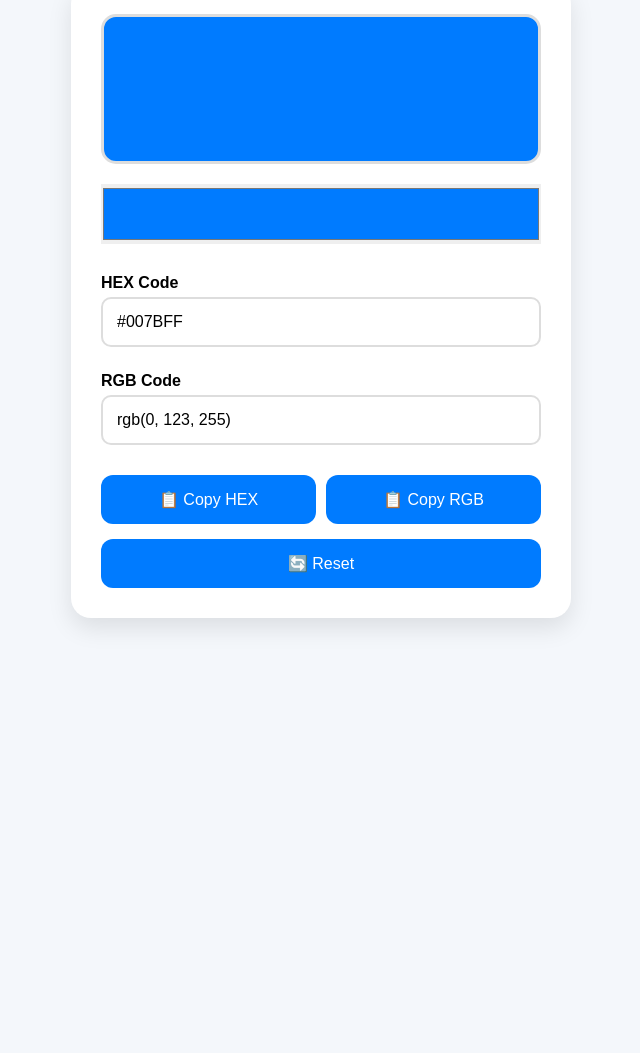
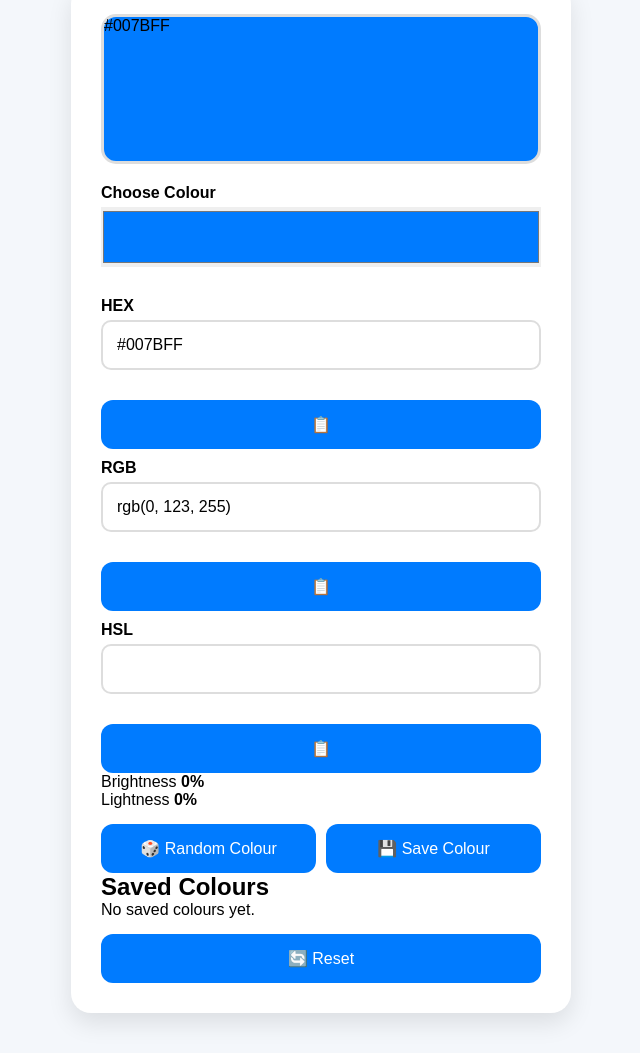
Before and after one commit to abdulghafarbabamuhammad80-ctrl/abdulghafarbabamuhammad80-ctrl.github.io, a plain HTML site: page color.html in a window 1280 px wide. Shown: the part 264-1317 px from the top of the page, without its empty margins (319-959 px from the left). Before the commit the page ends 922 px from the top, so only its background shows below. Drawn offline with Linux system fonts and the light colour scheme.

Commit message:
Enhance color picker UI and add functionality
Updated color picker interface with improved layout and functionality.

```diff
--- a/color.html
+++ b/color.html
@@ -10,61 +10,188 @@
 <link rel="stylesheet" href="color.css">
 
 </head>
+
 <body>
 
 <header>
 
 <h1>🎨 Colour Picker</h1>
 
-<p>Choose any colour and copy its code.</p>
+<p>Pick, explore and copy colours instantly.</p>
 
 <a href="index.html" class="home-btn">
-
 ← Back to ToolHub
-
 </a>
 
 </header>
 
 <div class="container">
 
-<div id="preview"></div>
+    <!-- COLOUR PREVIEW -->
+
+    <div id="preview">
+
+        <span id="previewText">
+            #007BFF
+        </span>
+
+    </div>
+
+
+    <!-- COLOUR INPUT -->
+
+    <label for="colorPicker">
+        Choose Colour
+    </label>
 
     <input
         type="color"
         id="colorPicker"
-value="#007bff">
+        value="#007bff"
+    >
 
-<label>HEX Code</label>
+
+    <!-- COLOUR CODES -->
+
+    <div class="color-info">
+
+        <div class="color-field">
+
+            <label for="hex">
+                HEX
+            </label>
+
+            <div class="input-row">
 
                 <input
                     type="text"
                     id="hex"
-readonly>
+                    readonly
+                >
 
-<label>RGB Code</label>
+                <button id="copyHex">
+                    📋
+                </button>
+
+            </div>
+
+        </div>
+
+
+        <div class="color-field">
+
+            <label for="rgb">
+                RGB
+            </label>
+
+            <div class="input-row">
 
                 <input
                     type="text"
                     id="rgb"
-readonly>
-
-<div class="buttons">
-
-<button id="copyHex">
-📋 Copy HEX
-</button>
+                    readonly
+                >
 
                 <button id="copyRgb">
-📋 Copy RGB
+                    📋
                 </button>
 
             </div>
 
+        </div>
+
+
+        <div class="color-field">
+
+            <label for="hsl">
+                HSL
+            </label>
+
+            <div class="input-row">
+
+                <input
+                    type="text"
+                    id="hsl"
+                    readonly
+                >
+
+                <button id="copyHsl">
+                    📋
+                </button>
+
+            </div>
+
+        </div>
+
+    </div>
+
+
+    <!-- COLOUR DETAILS -->
+
+    <div class="details">
+
+        <div class="detail-card">
+
+            <span class="detail-label">
+                Brightness
+            </span>
+
+            <strong id="brightness">
+                0%
+            </strong>
+
+        </div>
+
+
+        <div class="detail-card">
+
+            <span class="detail-label">
+                Lightness
+            </span>
+
+            <strong id="lightness">
+                0%
+            </strong>
+
+        </div>
+
+    </div>
+
+
+    <!-- ACTION BUTTONS -->
+
+    <div class="buttons">
+
+        <button id="randomBtn">
+            🎲 Random Colour
+        </button>
+
+        <button id="saveBtn">
+            💾 Save Colour
+        </button>
+
+    </div>
+
+
+    <!-- SAVED COLOURS -->
+
+    <div class="saved-section">
+
+        <h2>Saved Colours</h2>
+
+        <p id="savedEmpty">
+            No saved colours yet.
+        </p>
+
+        <div id="savedColors"></div>
+
+    </div>
+
+
+    <!-- RESET -->
+
     <button id="resetBtn">
-
         🔄 Reset
-
     </button>
 
 </div>
```
Lines whose indentation alone changed are shown as unchanged.
